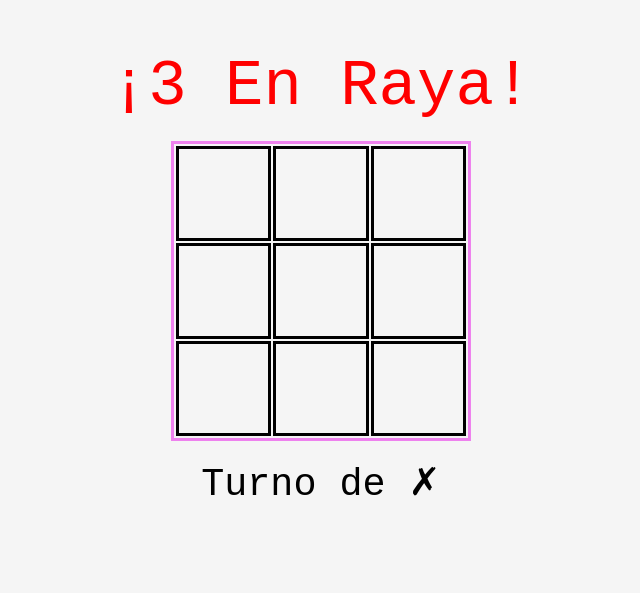
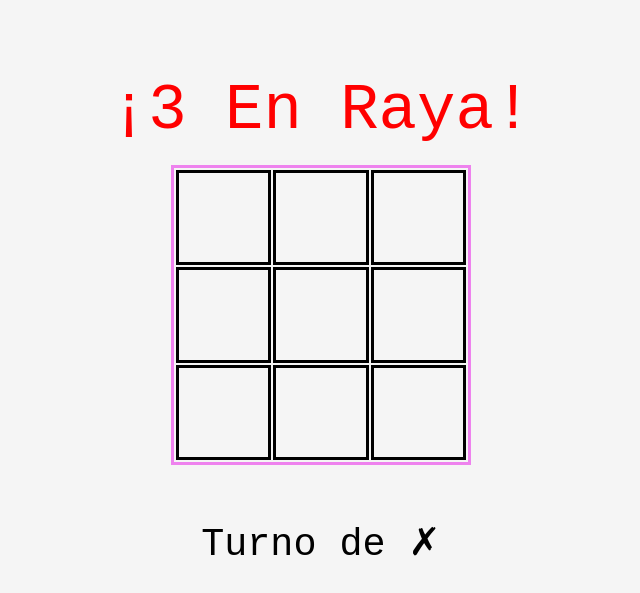
Before and after one commit to eternalscythe/EjercicioPreparacion, a plain HTML site: page 3EnRaya.html in a window 1280 px wide. Shown: the part 121-714 px from the top of the page, without its empty margins (319-959 px from the left). Drawn offline with Linux system fonts and the light colour scheme.

Commit message:
Update 3EnRaya

```diff
--- a/3EnRaya.css
+++ b/3EnRaya.css
@@ -11,6 +11,8 @@
 #turno{
     font-family:'Courier New', Courier, monospace;
     font-size: 3vw;
+    position: absolute;
+    top: 80vh;
 }
 body {
     display: flex;
```
